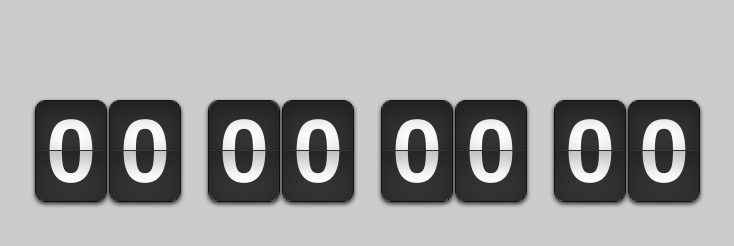
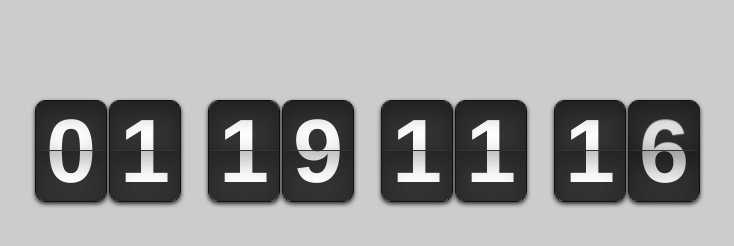
Before and after one commit to andrewjtait/flipTimer, a plain HTML site: page index.html in a window 1280 px wide. Shown: the whole page, without its empty margins (270-1004 px from the left). Drawn offline with nearby package versions, Linux system fonts and the light colour scheme.

Commit message:
updated demo

```diff
--- a/demo.html
+++ b/index.html
@@ -17,7 +17,7 @@
   <script>
     $(document).ready(function() {
       //Callback works only with direction = "down"
-      $('.flipTimer').flipTimer({ direction: 'down', date: 'October 3, 2013 21:12:40', callback: function() { alert('times up!'); } });
+      $('.flipTimer').flipTimer({ direction: 'up', date: 'January 5, 2015 21:12:40', callback: function() { alert('times up!'); } });
     });
   </script>
 </head>
```
